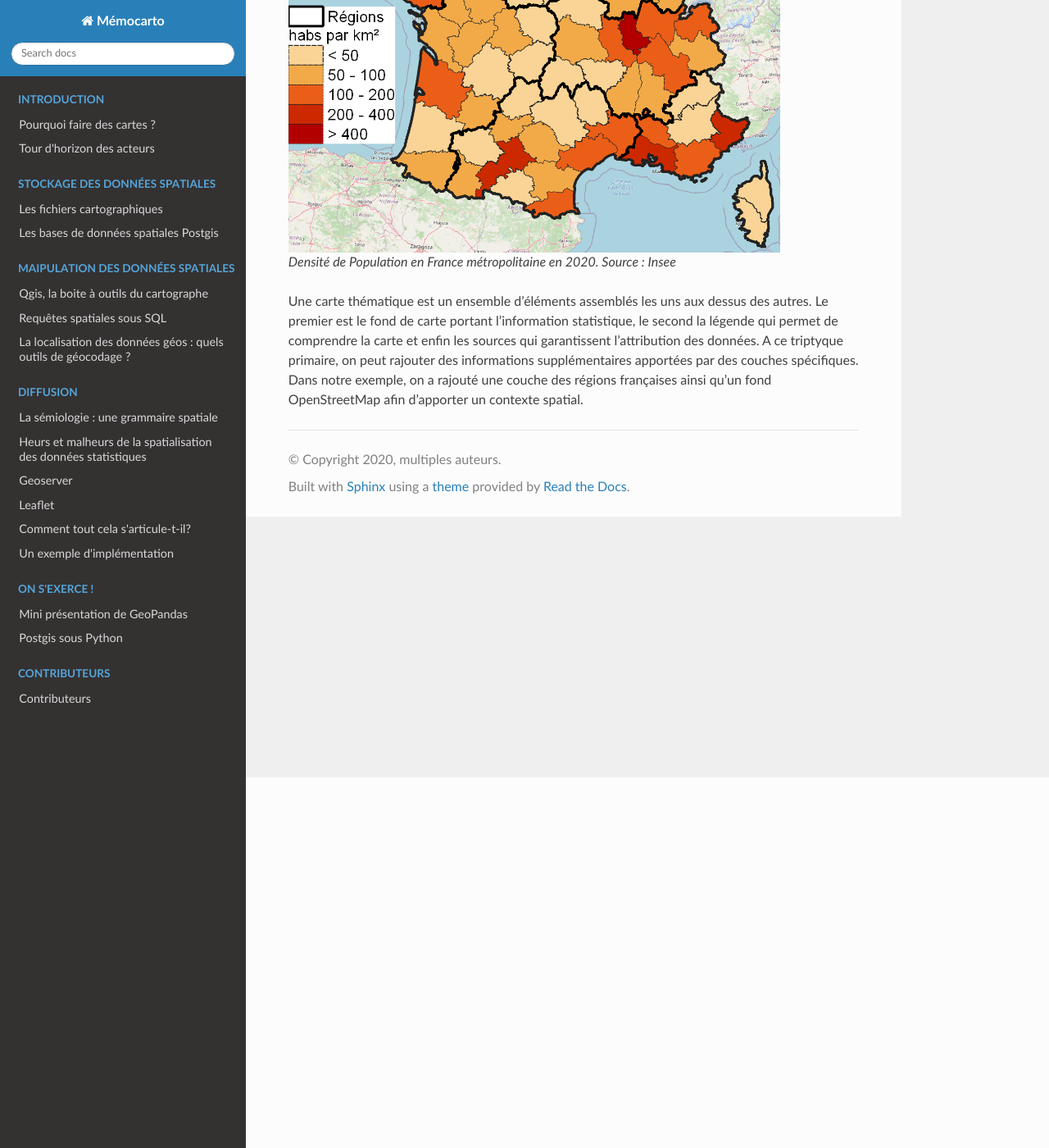
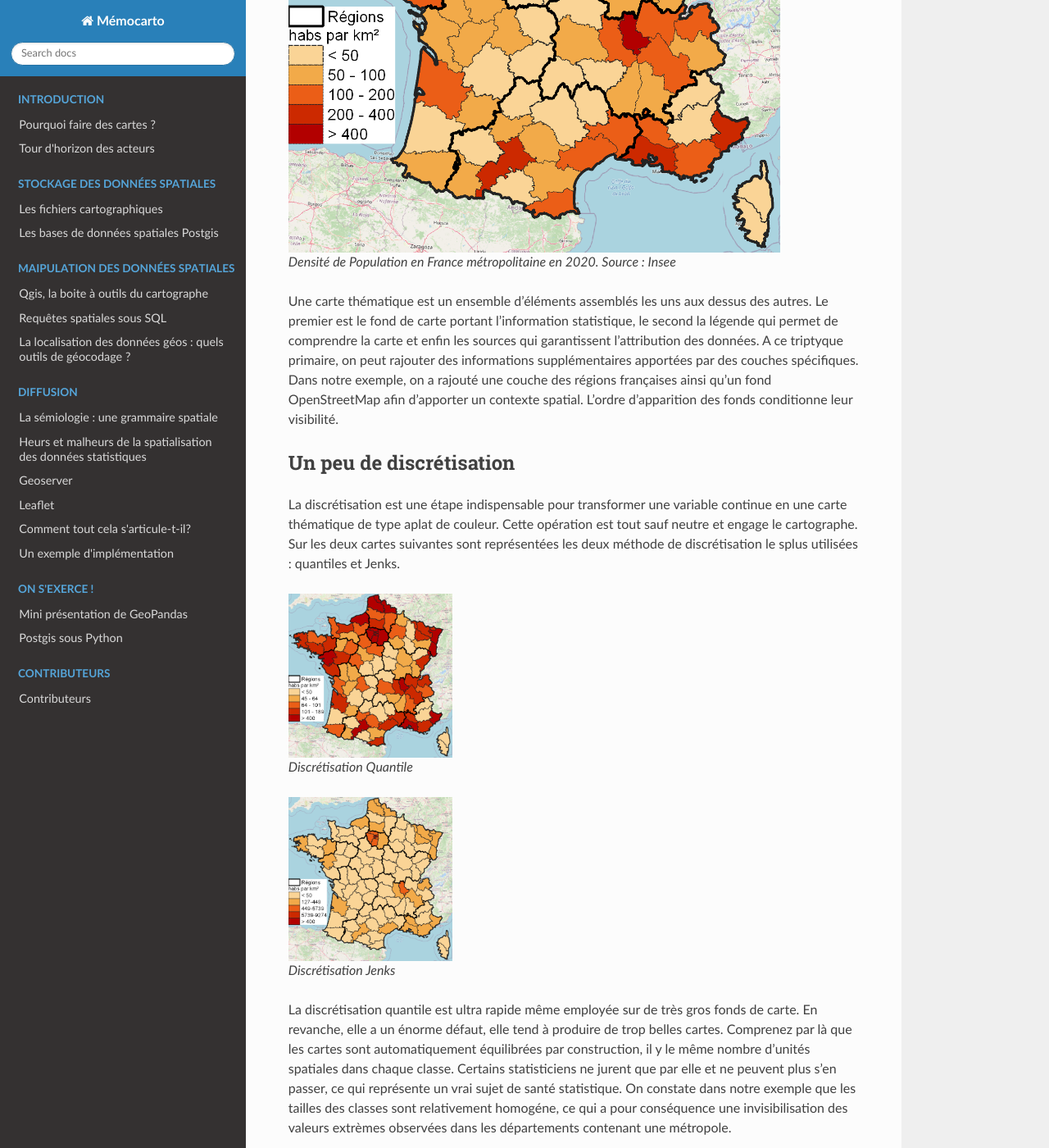
Before and after one commit to JulieDjidji/memocarto, a Sphinx documentation site: the page built from doc/source/cartes_stat.rst, in a window 1280 px wide and 1400 px high, scrolled down 452 px. Shown: the whole window at 82% size. Built offline with Sphinx 7.4.7 and the Read the Docs theme 2.0.0, drawn with Linux system fonts in a browser that asks for light colours; pages that are not in the unit, such as notebooks, are missing from menus; some of the changed text lies outside the part shown.

Commit message:
Update cartes_stat.rst

```diff
--- a/doc/source/cartes_stat.rst
+++ b/doc/source/cartes_stat.rst
@@ -7,4 +7,25 @@ Cartes statiques
    Densité de Population en France métropolitaine en 2020. Source : Insee
 
 
-Une carte thématique est un ensemble d'éléments assemblés les uns aux dessus des autres. Le premier est le fond de carte portant l'information statistique, le second la légende qui permet de comprendre la carte et enfin les sources qui garantissent l'attribution des données. A ce triptyque primaire, on peut rajouter des informations supplémentaires apportées par des couches spécifiques. Dans notre exemple, on a rajouté une couche des régions françaises ainsi qu'un fond OpenStreetMap afin d'apporter un contexte spatial.
+Une carte thématique est un ensemble d'éléments assemblés les uns aux dessus des autres. Le premier est le fond de carte portant l'information statistique, le second la légende qui permet de comprendre la carte et enfin les sources qui garantissent l'attribution des données. A ce triptyque primaire, on peut rajouter des informations supplémentaires apportées par des couches spécifiques. Dans notre exemple, on a rajouté une couche des régions françaises ainsi qu'un fond OpenStreetMap afin d'apporter un contexte spatial. L'ordre d'apparition des fonds conditionne leur visibilité.
+
+
+Un peu de discrétisation
+-------------------------
+
+La discrétisation est une étape indispensable pour transformer une variable continue en une carte thématique de type aplat de couleur. Cette opération est tout sauf neutre et engage le cartographe. Sur les deux cartes suivantes sont représentées les deux méthode de discrétisation le splus utilisées :  quantiles et Jenks.
+
+
+.. figure:: _static/carte_finale_quantiles.png
+   :width: 200
+
+   Discrétisation Quantile
+
+.. figure:: _static/carte_finale_jenks.png
+   :width: 200
+
+   Discrétisation Jenks
+
+La discrétisation quantile est ultra rapide même employée sur de très gros fonds de carte. En revanche, elle a un énorme défaut, elle tend à produire de trop belles cartes. Comprenez par là que les cartes sont automatiquement équilibrées par construction, il y le même nombre d'unités spatiales dans chaque classe. Certains statisticiens ne jurent que par elle et ne peuvent plus s'en passer, ce qui représente un vrai sujet de santé statistique. On constate dans notre exemple que les tailles des classes sont relativement homogéne, ce qui a pour conséquence une invisibilisation des valeurs extrèmes observées dans les départements contenant une métropole.
+
+La discrétisation de Jenks est très lente (pour les gros fonds de carte) et consiste à chercher les bornes qui garantissent l'homogénéité au sein des classe et l'hétérogénité maximale entre les classes. Certains logiciels proposent de prendre un échantillon de la variable analysée pour gagner en temps de calcul. En théorie, c'est la discrétisation la plus à même de restituer la répartition d'une variable à cartographier. En pratique le résultat est parfois décevant. Dans notre cas, le département de Paris écrase totalement la discrétisation.
```
